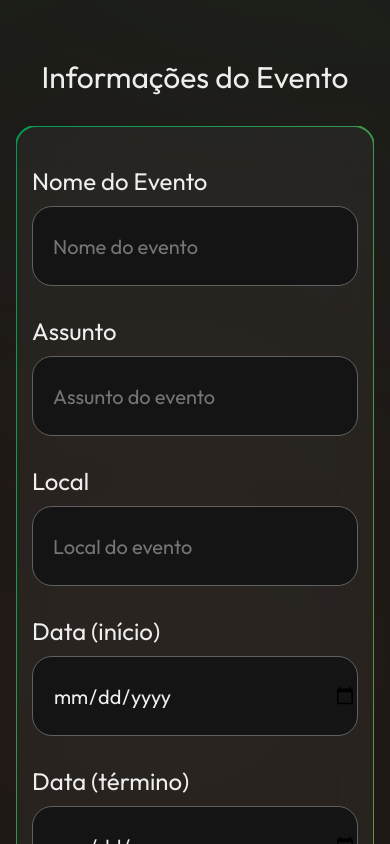
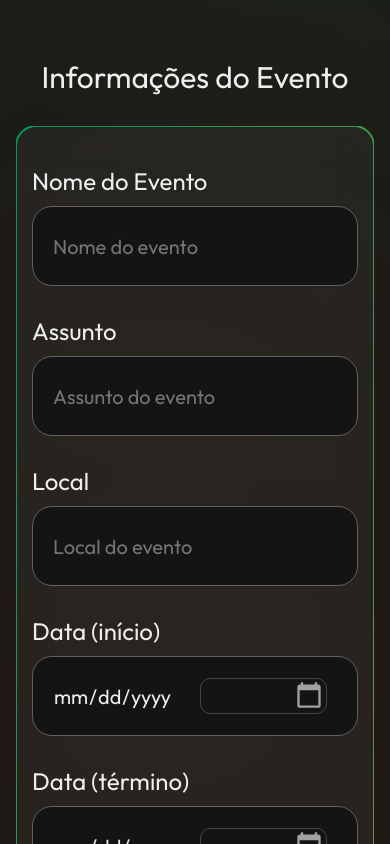
Before and after one commit to Pedro-Andre/Checkcerly-Backup, a React (Vite) app: page /criar-evento in a window 390 px wide. Shown: the part 840-1684 px from the top of the page. Built offline with nearby package versions, Linux system fonts and the light colour scheme; no server answers.

Commit message:
Mais paginas responsivas

```diff
--- a/src/assets/components/EventoContainer/EventoContainer.css
+++ b/src/assets/components/EventoContainer/EventoContainer.css
@@ -27,3 +27,23 @@
   display: block;
   margin-inline: auto;
 }
+
+input[type="date"] {
+  cursor: pointer;
+}
+
+input[type="date"]::-webkit-calendar-picker-indicator {
+  cursor: pointer;
+  height: 3rem;
+  width: 3rem;
+  opacity: 0.6;
+  filter: invert(1);
+  margin-right: 3rem;
+  border-radius: 1rem;
+  border: 0.1rem solid var(--clr-gray);
+  padding-left: calc(80% - 15rem);
+}
+
+input[type="date"]::-webkit-calendar-picker-indicator:hover {
+  opacity: 1;
+}
--- a/src/assets/components/EventoContainer/EventoContainer.tsx
+++ b/src/assets/components/EventoContainer/EventoContainer.tsx
@@ -7,14 +7,14 @@ function EventoContainer() {
         <p className="container-title">Informações do Evento</p>
         <svg
           width="100%"
-          height="80rem"
+          height="95rem"
           xmlns="http://www.w3.org/2000/svg"
-          className="svg-container"
+          className="svg-container event-svg-container"
         >
           <rect
             rx="20"
             width="100%"
-            height="80rem"
+            height="95rem"
             x="-0"
             y="0"
             stroke="url(#paint0_linear_227_259)"
--- a/src/assets/components/Footer/Footer.css
+++ b/src/assets/components/Footer/Footer.css
@@ -6,5 +6,6 @@
   padding-top: 1rem;
   text-align: center;
   font-size: 2rem;
+  padding-inline: 1rem;
   color: var(--clr-gray);
 }
--- a/src/assets/components/ListaPage/ListaPage.css
+++ b/src/assets/components/ListaPage/ListaPage.css
@@ -55,7 +55,7 @@
 
 .list-header .search-input:hover,
 .list-header .search-input:focus {
-  width: 50rem;
+  width: 30rem;
 }
 
 .list-title {
@@ -70,3 +70,25 @@
   width: 100%;
   max-width: 27%;
 }
+
+@media (max-width: 870px) {
+}
+
+@media (max-width: 575px) {
+  .texts-container {
+    text-align: center;
+  }
+
+  .texts-container p {
+    font-size: 2.5rem;
+  }
+
+  .texts-container h3 {
+    font-size: 4rem;
+  }
+
+  .list-header {
+    flex-direction: column;
+    row-gap: 3rem;
+  }
+}
--- a/src/assets/components/Nav/Nav.css
+++ b/src/assets/components/Nav/Nav.css
@@ -20,7 +20,7 @@
   align-items: center;
   justify-content: space-around;
   backdrop-filter: blur(2rem);
-  box-shadow: 0 2rem 4rem #00000055;
+  box-shadow: 0 2rem 4rem #00000065;
 }
 
 .nav a {
@@ -75,7 +75,8 @@
   height: 8rem;
   width: 95%;
   position: fixed;
-  right: 1.6rem;
+  left: 50%;
+  transform: translateX(-50%);
   z-index: 999;
 }
 
@@ -88,7 +89,6 @@
   position: absolute;
   background: var(--clr-grad-orange);
   cursor: pointer;
-  /* pointer-events: all; */
   z-index: 9999;
 }
 
@@ -128,6 +128,7 @@
     border: 0.15rem solid var(--clr-black-300);
     border-radius: 2rem;
     margin-inline: auto;
+    box-shadow: 0 2rem 4rem #00000065;
   }
 
   .nav-mobile {
@@ -139,7 +140,7 @@
     height: calc(100vh - 3rem);
     width: 30rem;
     margin-left: auto;
-    box-shadow: -2rem 0 4rem #00000055;
+    box-shadow: -2rem 0 4rem #00000065;
     backdrop-filter: blur(2rem);
     display: none;
   }
--- a/src/index.css
+++ b/src/index.css
@@ -17,7 +17,31 @@
   --clr-black-low-op-2: #61616126;
   --clr-grad-orange: linear-gradient(90deg, #ff512f 0%, #f09819 100%);
   --clr-grad-green: linear-gradient(90deg, #1e6443 0%, #7fb429 100%);
+  --clr-grad-green-2: linear-gradient(to bottom, #1e6443 0%, #7fb429 100%);
   --clr-grad-stroke: linear-gradient(96deg, #009d53 0%, #f07f3d 100%);
+}
+
+/* SCROLLBAR */
+::-webkit-scrollbar {
+  width: 1rem;
+}
+
+::-webkit-scrollbar-track {
+  background: var(--clr-black);
+  margin-block: 1.6rem;
+}
+
+::-webkit-scrollbar-thumb {
+  background: var(--clr-grad-green-2);
+  border-radius: 10rem;
+}
+
+/* SUPPORT SCROLLBAR */
+@supports (scrollbar-color: black green) {
+  * {
+    scrollbar-color: var(--clr-grad-green-2) var(--clr-black);
+    scrollbar-width: auto;
+  }
 }
 
 * {
```
